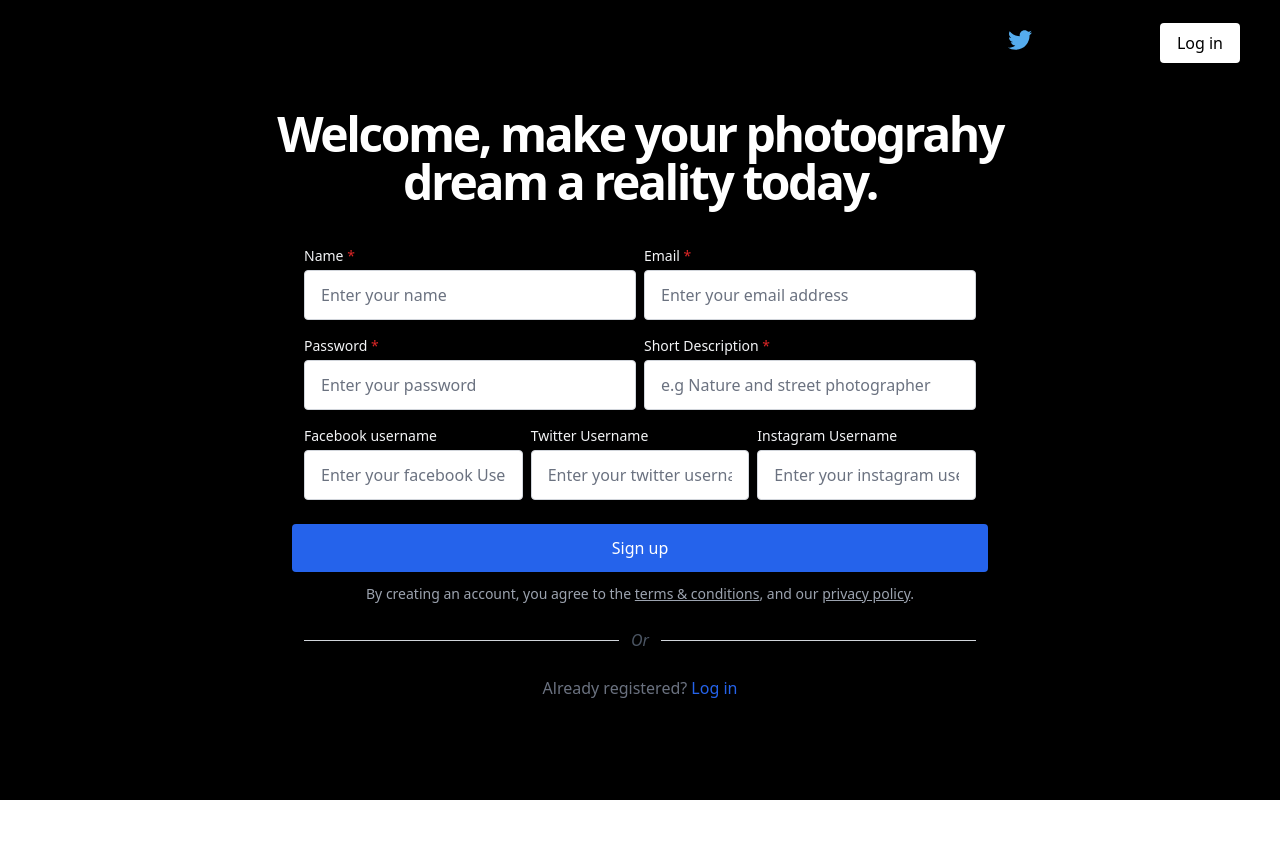
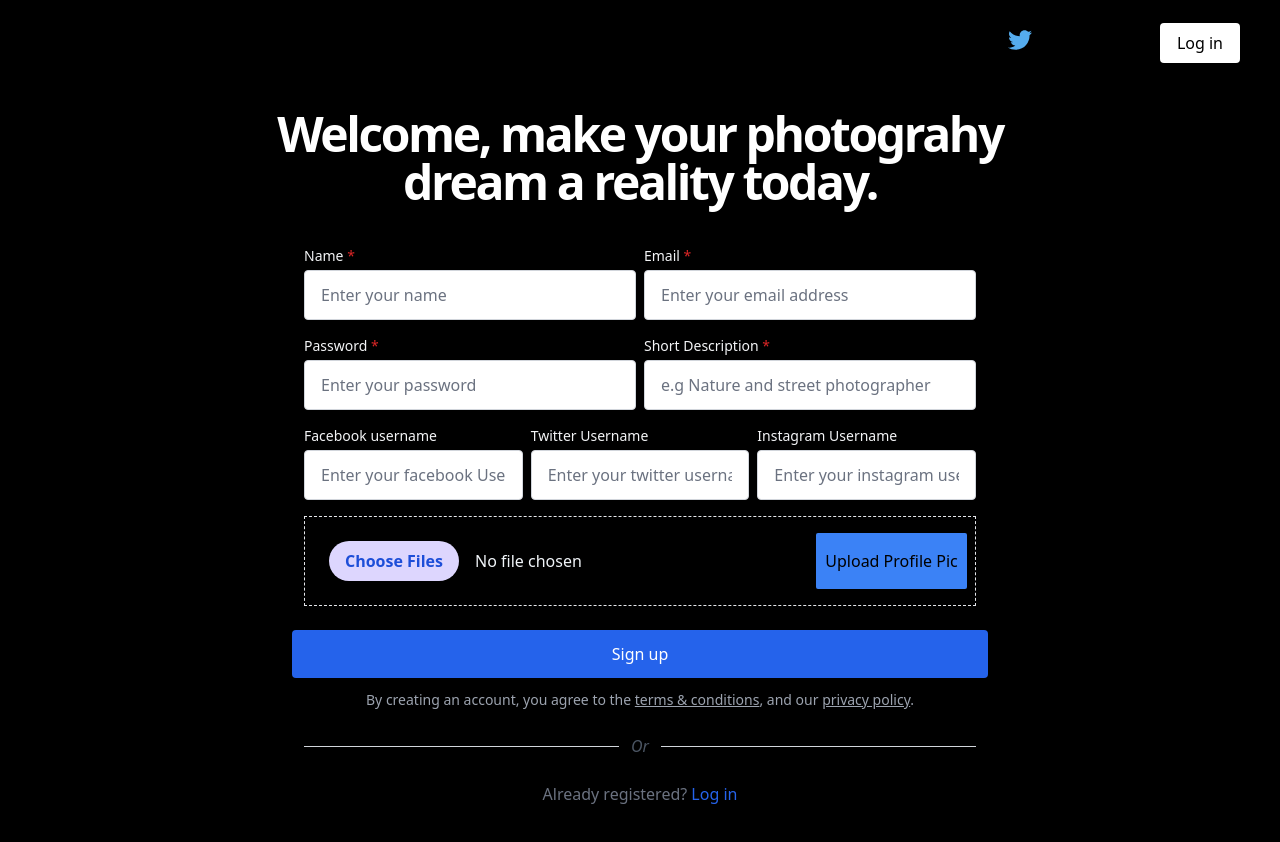
Before and after one commit to humphrey-mutuma/photography, a React (Create React App) app in the folder client/: page /signup in a window 1280 px wide. Shown: the top 842 px of the page. Before the commit the page ends 800 px from the top, so only its background shows below. Built offline with nearby package versions, Linux system fonts and the light colour scheme; some icons are missing.

Commit message:
add a profile pic image upload when registering new user

```diff
--- a/client/public/index.html
+++ b/client/public/index.html
@@ -19,6 +19,6 @@
 
   <body className="p-0 m-0 box-border min-h-screen bg-white relative">
     <noscript>You need to enable JavaScript to run this app.</noscript>
-    <div id="root" class="grid sm:grid-cols-3 grid-cols-auto"></div>
+    <div id="root" className="grid sm:grid-cols-3 grid-cols-auto"></div>
   </body>
 </html>
--- a/client/src/components/Photographers/index.js
+++ b/client/src/components/Photographers/index.js
@@ -1,3 +1,4 @@
+import axios from "axios";
 import { Link } from "react-router-dom";
 import Socials from "../sideMenu/Socials";
 const photographers = [
@@ -74,6 +75,20 @@ const photographers = [
   },
 ];
 export default function Photographers() {
+  axios
+    .get(`${process.env.REACT_APP_SERVER_ROOT_URL}/api/users/`)
+    .then(function (response) {
+      // handle success
+      console.log(response);
+    })
+    .catch(function (error) {
+      // handle error
+      console.log(error);
+    })
+    .then(function () {
+      // always executed
+    });
+
   return (
     <main>
       <header>
@@ -85,31 +100,31 @@ export default function Photographers() {
       <section
         role="list"
         aria-label="Photographers "
-        class="flex flex-col sm:flex-row w-full  px-6 items-center xl:justify-between flex-wrap md:justify-around sm:justify-around lg:justify-around"
+        className="flex flex-col sm:flex-row w-full  px-6 items-center xl:justify-between flex-wrap md:justify-around sm:justify-around lg:justify-around"
       >
         {photographers.map((photographer) => (
           <Link
             to={photographer._id}
             key={photographer.name}
-            class=" cursor-pointer w-full  sm:w-1/2 md:w-1/3 relative mt-16  mb-14  sm:mb-24 xl:max-w-sm lg:w-1/4"
+            className=" cursor-pointer w-full  sm:w-1/2 md:w-1/3 relative mt-16  mb-14  sm:mb-24 xl:max-w-sm lg:w-1/4"
           >
             <section role="listitem">
-              <div class="rounded overflow-hidden shadow-md ">
-                <div class="absolute -mt-20 w-full flex justify-center">
-                  <div class="h-36 w-36">
+              <div className="rounded overflow-hidden shadow-md ">
+                <div className="absolute -mt-20 w-full flex justify-center">
+                  <div className="h-36 w-36">
                     <img
                       src={photographer.image}
                       alt={photographer.name}
                       role="img"
-                      class="rounded-full object-cover h-full w-full shadow-sm"
+                      className="rounded-full object-cover h-full w-full shadow-sm"
                     />
                   </div>
                 </div>
-                <div class=" mt-16">
-                  <h1 class="font-bold  text-white text-3xl text-mono text-center mb-1 text-ellipsis">
+                <div className=" mt-16">
+                  <h1 className="font-bold  text-white text-3xl text-mono text-center mb-1 text-ellipsis">
                     {photographer.name}
                   </h1>
-                  <p class="text-slate-100  text-sm text-center text-ellipsis">
+                  <p className="text-slate-100  text-sm text-center text-ellipsis">
                     {photographer.category}
                   </p>
 
--- a/client/src/components/sideMenu/Socials.jsx
+++ b/client/src/components/sideMenu/Socials.jsx
@@ -1,9 +1,8 @@
-
 import { Icon } from "@iconify/react";
 
 const Socials = () => {
   return (
-    <footer class="w-full flex justify-center space-x-4 py-5">
+    <footer className="w-full flex justify-center space-x-4 py-5">
       <a href="http://facebook/" target="_blank" rel="noopener noreferrer">
         <Icon className="w-6 h-6 shrink-0" icon="logos:facebook" />
       </a>{" "}
--- a/client/src/pages/SignUp.jsx
+++ b/client/src/pages/SignUp.jsx
@@ -1,4 +1,4 @@
-import React from "react";
+import React, { useState } from "react";
 import { Link } from "react-router-dom";
 import NavBar from "../components/NavBar";
 import { useForm } from "react-hook-form";
@@ -8,11 +8,41 @@ import {
   ToastifySuccess,
 } from "../components/Toastify/Toastify";
 import { useUserContext } from "../context/UserContext";
+import { v4 as uuidv4 } from "uuid";
+import { initializeApp } from "firebase/app";
+import { firebaseConfig } from "../lib/firebase";
+import {
+  getStorage,
+  ref as imageReference,
+  uploadBytes,
+  getDownloadURL,
+} from "firebase/storage";
 
 function SignUp() {
   const { register, reset, handleSubmit } = useForm();
   const { setUserData } = useUserContext();
+  const [imageUpload, setImageUpload] = useState(null);
+  const [imageUrl, setImageUrl] = useState("");
+  const storage = getStorage(initializeApp(firebaseConfig));
+  const [uploading, setUploading] = useState(false);
+  // upload image to firebase storage
+  const uploadFile = () => {
+    if (imageUpload == null) return;
+    const imageRef = imageReference(
+      storage,
+      `profiles/${uuidv4() + imageUpload.name}`
+    );
+    // eslint-disable-next-line no-unused-expressions, no-sequences
+    setUploading(true),
+      uploadBytes(imageRef, imageUpload).then((snapshot) => {
+        getDownloadURL(snapshot.ref).then((url) => {
+          // eslint-disable-next-line no-unused-expressions, no-sequences
+          setUploading(false), setImageUpload(null), setImageUrl(url);
+        });
+      });
+  };
 
+  console.log(imageUrl);
   // signup user
   const onSubmit = ({
     name,
@@ -34,9 +64,11 @@ function SignUp() {
           twitter,
           instagram,
         },
+        profilePic: imageUrl,
       })
       .then(function (res) {
         setUserData(res.data);
+        setImageUrl("");
         reset();
         ToastifySuccess("Successfully Registered");
         console.log("reg user", res);
@@ -214,6 +246,40 @@ function SignUp() {
                       </div>
                     </aside>
                   </section>
+                  {/* profile pic */}
+                  <main className="  mx-auto">
+                    {imageUrl === "" ? (
+                      <div className="flex items-center justify-between  border border-dashed ">
+                        <label className=" flex-auto">
+                          <span className="sr-only">Choose profile photo</span>
+                          <input
+                            type="file"
+                            accept="image/*"
+                            multiple
+                            onChange={(e) => {
+                              setImageUpload(e.target.files[0]);
+                            }}
+                            className="block flex-3 p-6  cursor-pointer w-full text-slate-100 file:mr-4 file:py-2 file:px-4 file:rounded-full file:border-0 file:font-semibold file:bg-violet-200 file:text-blue-700 hover:file:bg-violet-100    "
+                          />
+                        </label>
+                        <div
+                          className=" mr-2 text-center flex-1 py-4 rounded-sm h-fit w-2 bg-blue-500 whitespace-nowrap cursor-pointer"
+                          onClick={uploadFile}
+                        >
+                          {uploading ? "Uploading ..." : "Upload Profile Pic"}
+                        </div>
+                      </div>
+                    ) : (
+                      <div className="w-full flex items-start">
+                        <img
+                          src={imageUrl}
+                          alt=""
+                          className="rounded-full w-20 h-20 object-cover"
+                        />
+                      </div>
+                    )}
+                  </main>
+                  {/* submit */}
                   <div className="flex flex-wrap -mx-3 mt-6">
                     <div className="w-full ">
                       <input
--- a/client/src/pages/create-gallery.js
+++ b/client/src/pages/create-gallery.js
@@ -90,8 +90,8 @@ function CreateGallery() {
               </div>
 
               {/* Form */}
-              <div className="  mx-auto">
-                <main>
+              <>
+                <main className="  mx-auto">
                   <label className="flex cursor-pointer border border-dashed p-6">
                     <span className="sr-only">Choose profile photo</span>
                     <input
@@ -111,7 +111,7 @@ function CreateGallery() {
                     </button>
                   </label>
                 </main>
-              </div>
+              </>
             </div>
           </div>
         </section>
```
Also changed, not shown: 2 other files (tests, documents, lock files or other folders).
